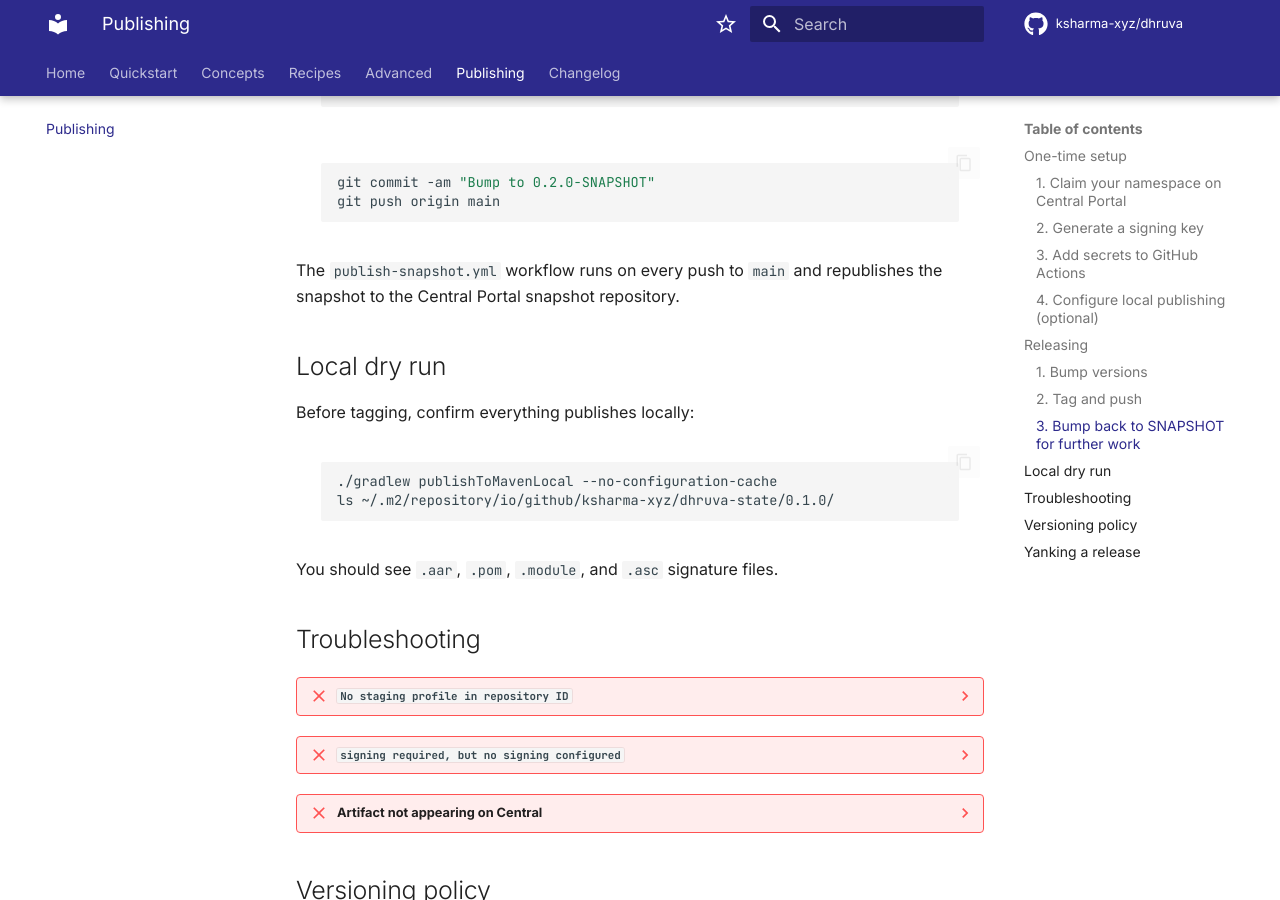
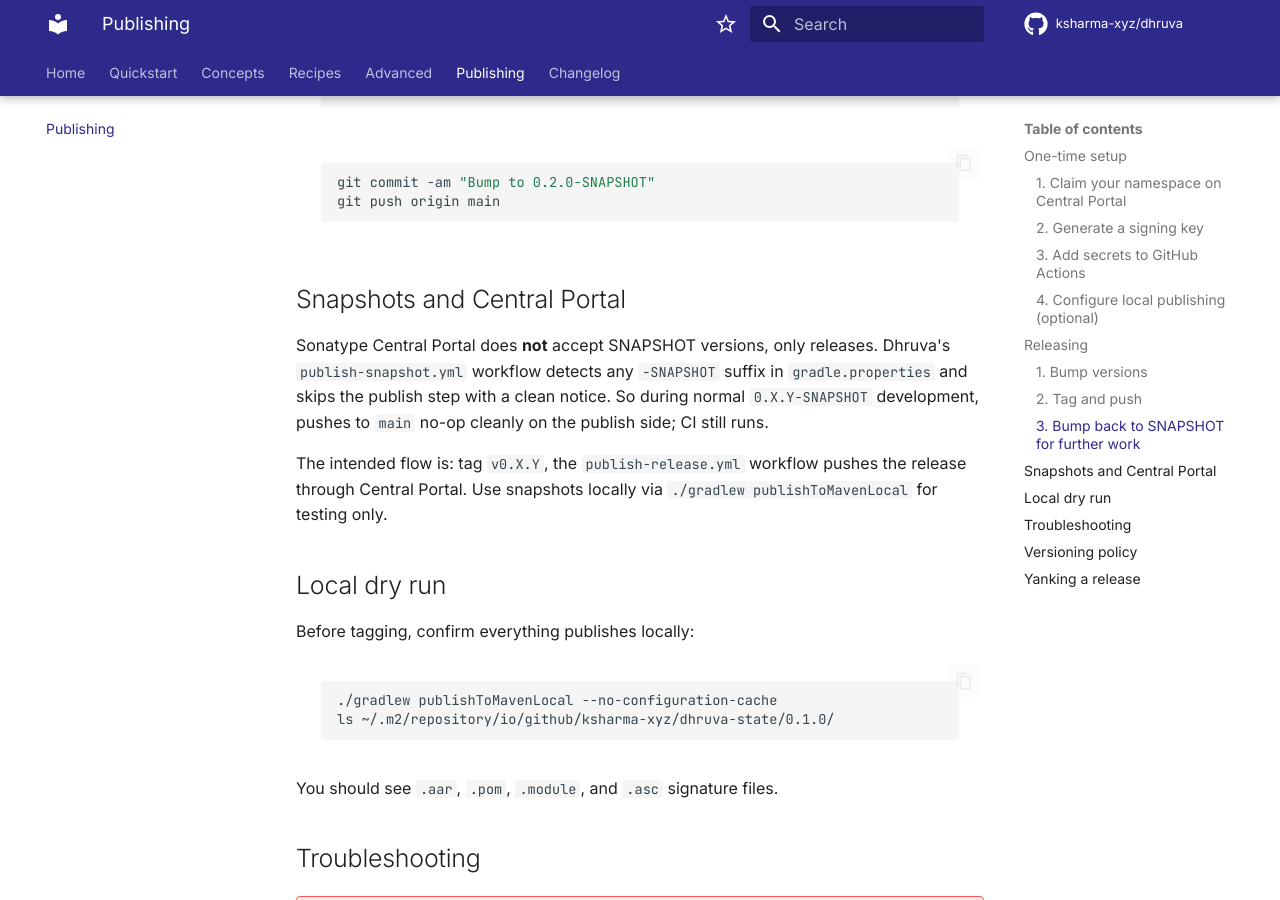
Before and after one commit to ksharma-xyz/dhruva, an MkDocs documentation site: the page built from docs/publishing.md, in a window 1280 px wide and 900 px high, scrolled down 2655 px. Built offline with MkDocs 1.6.1 and Material for MkDocs 9.7.7, drawn with Linux system fonts in a browser that asks for light colours; comment, search, counter and statistics services are not loaded.

Commit message:
ci: skip publish-snapshot for -SNAPSHOT versions
Same fix as aagya: Central Portal rejects SNAPSHOTs. Workflow now reads
VERSION_NAME and no-ops cleanly during 0.X.Y-SNAPSHOT development.

````diff
--- a/docs/publishing.md
+++ b/docs/publishing.md
@@ -97,8 +97,17 @@ git commit -am "Bump to 0.2.0-SNAPSHOT"
 git push origin main
 ```
 
-The `publish-snapshot.yml` workflow runs on every push to `main` and republishes
-the snapshot to the Central Portal snapshot repository.
+## Snapshots and Central Portal
+
+Sonatype Central Portal does **not** accept SNAPSHOT versions, only releases.
+Dhruva's `publish-snapshot.yml` workflow detects any `-SNAPSHOT` suffix in
+`gradle.properties` and skips the publish step with a clean notice. So during
+normal `0.X.Y-SNAPSHOT` development, pushes to `main` no-op cleanly on the
+publish side; CI still runs.
+
+The intended flow is: tag `v0.X.Y`, the `publish-release.yml` workflow pushes
+the release through Central Portal. Use snapshots locally via
+`./gradlew publishToMavenLocal` for testing only.
 
 ## Local dry run
 
````
Also changed, not shown: README.md (+2 -0 lines), 1 other file.
